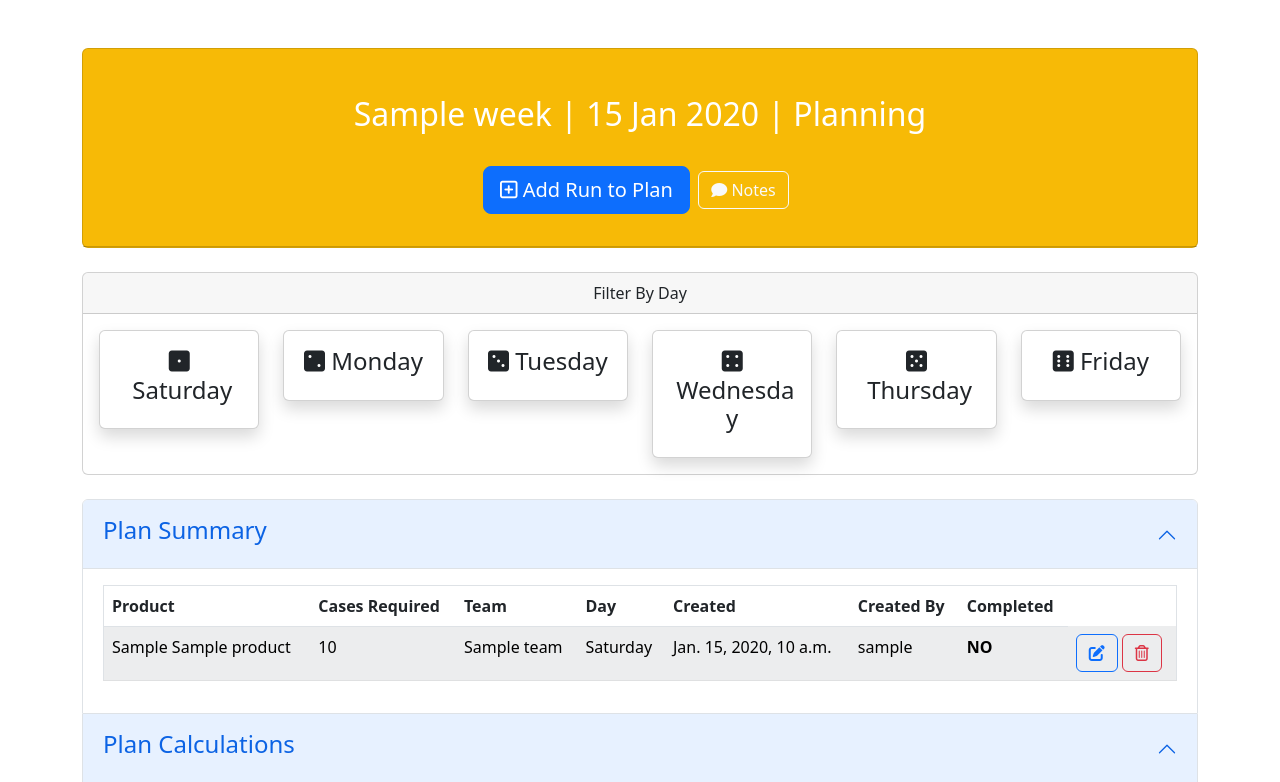
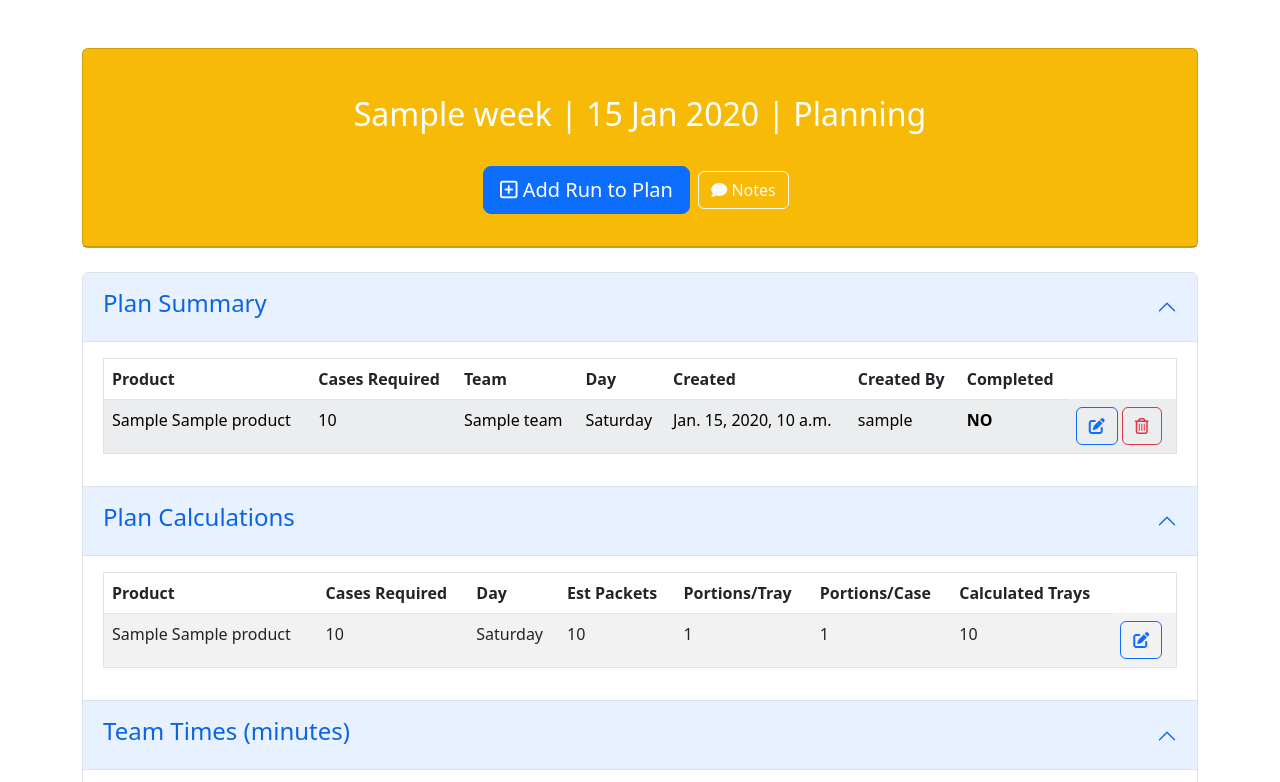
Before and after one commit to RadheyaM/Factory-Planner, a Django app: page /plan/1/detail in a window 1280 px wide. Shown: the part 58-840 px from the top of the page. Run offline with Django 3.2, Linux system fonts and the light colour scheme; a user stored in the database is signed in; tables that the repository leaves empty hold one stand-in row (values such as "Sample post"); some libraries are stand-ins or nearby versions.

Commit message:
Remove code associated with filtering detail page by day, will not be implemented at this time

```diff
--- a/templates/detail/friday.html
+++ /dev/null
@@ -1 +0,0 @@
-{% extends 'detail/plan-detail.html'%}
--- a/templates/detail/monday.html
+++ /dev/null
@@ -1 +0,0 @@
-{% extends 'detail/plan-detail.html'%}
--- a/templates/detail/overview.html
+++ /dev/null
@@ -1 +0,0 @@
-{% extends 'detail/plan-detail.html'%}
--- a/templates/detail/plan-detail.html
+++ b/templates/detail/plan-detail.html
@@ -43,72 +43,6 @@
       </div>
       <br>
     </div>
-  </div>
-</div>
-<br>
-<!--Select information by day-->
-<div class="container">
-  <div class="card">
-      <div class="card-header text-center">
-          Filter By Day
-      </div>
-      <div class="card-body">
-          <div class="row">
-              <!--Search plans link button-->
-              <div class="col-md-2">
-                  <a class="text-decoration-none text-dark" data-bs-toggle="tooltip" data-bs-placement="top"
-                      data-bs-title="Search for plans" href="{% url 'search-plans' %}">
-                      <!--The appropriate button turns red to signify active page-->
-                      <div class="card my-card shadow text-center p-3 {% block saturday-style %}{% endblock saturday-style %}">
-                          <h4><i class="fa-solid fa-dice-one"></i>&nbsp;Saturday</h4>
-                      </div>
-                  </a>
-              </div>
-              <!--Search products link button-->
-              <div class="col-md-2">
-                  <a class="text-decoration-none text-dark" href="{% url 'search-products' %}">
-                      <!--The appropriate button turns red to signify active page-->
-                      <div class="card my-card shadow text-center p-3 {% block monday-style %}{% endblock monday-style %}">
-                          <h4><i class="fa-solid fa-dice-two"></i>&nbsp;Monday</h4>
-                      </div>
-                  </a>
-              </div>
-              <!--Search runs link button-->
-              <div class="col-md-2">
-                  <a class="text-decoration-none text-dark" href="{% url 'search-runs' %}">
-                      <!--The appropriate button turns red to signify active page-->
-                      <div class="card my-card shadow text-center p-3 {% block tuesday-style %}{% endblock tuesday-style %}">
-                          <h4><i class="fa-solid fa-dice-three"></i>&nbsp;Tuesday</h4>
-                      </div>
-                  </a>
-              </div>
-              <!--Search packaging link button-->
-              <div class="col-md-2">
-                  <a class="text-decoration-none text-dark" href="{% url 'search-packaging' %}">
-                      <!--The appropriate button turns red to signify active page-->
-                      <div class="card my-card shadow text-center p-3 {% block wednesday-style %}{% endblock wednesday-style %}">
-                          <h4><i class="fa-solid fa-dice-four"></i>&nbsp;Wednesday</h4>
-                      </div>
-                  </a>
-              </div>
-              <div class="col-md-2">
-                <a class="text-decoration-none text-dark" href="{% url 'search-packaging' %}">
-                    <!--The appropriate button turns red to signify active page-->
-                    <div class="card my-card shadow text-center p-3 {% block thursday-style %}{% endblock thursday-style %}">
-                        <h4><i class="fa-solid fa-dice-five"></i>&nbsp;Thursday</h4>
-                    </div>
-                </a>
-            </div>
-            <div class="col-md-2">
-              <a class="text-decoration-none text-dark" href="{% url 'search-packaging' %}">
-                  <!--The appropriate button turns red to signify active page-->
-                  <div class="card my-card shadow text-center p-3 {% block friday-style %}{% endblock friday-style %}">
-                      <h4><i class="fa-solid fa-dice-six"></i>&nbsp;Friday</h4>
-                  </div>
-              </a>
-          </div>
-          </div>
-      </div>
   </div>
 </div>
 <br>
@@ -378,3 +312,11 @@
 </div>
 <br><br><br>
 {% endblock accordion %}
+
+<!--Content displayed when particular day filter selected-->
+{% block saturday %}{% endblock saturday %}
+{% block monday %}{% endblock monday %}
+{% block tuesday %}{% endblock tuesday %}
+{% block wednesday %}{% endblock wednesday %}
+{% block thursday %}{% endblock thursday %}
+{% block friday %}{% endblock friday %}
--- a/templates/detail/thursday.html
+++ /dev/null
@@ -1 +0,0 @@
-{% extends 'detail/plan-detail.html'%}
--- a/templates/detail/tuesday.html
+++ /dev/null
@@ -1 +0,0 @@
-{% extends 'detail/plan-detail.html'%}
--- a/templates/detail/wednesday.html
+++ /dev/null
@@ -1 +0,0 @@
-{% extends 'detail/plan-detail.html'%}
```
Also changed, not shown: templates/detail/saturday.html (deleted).
